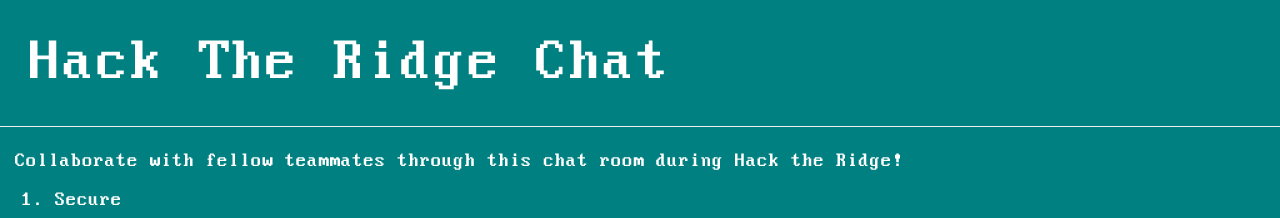
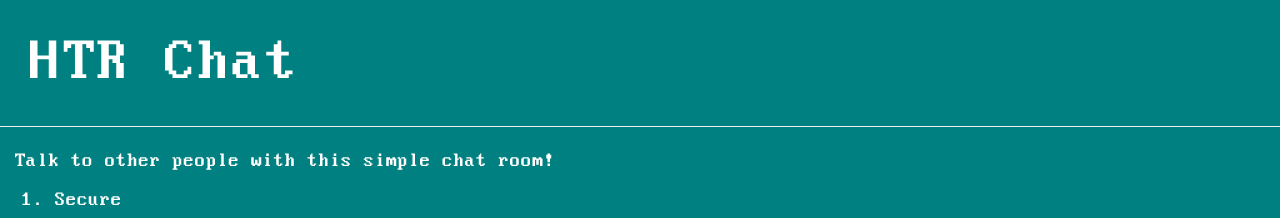
Before and after one commit to Kevin8675/HTR-Chat, an Angular app: page / in a window 1280 px wide. Shown: the top 218 px of the page. Built offline with nearby package versions, Linux system fonts and the light colour scheme; no server answers.

Commit message:
rebranding changes

```diff
--- a/src/app/app.component.html
+++ b/src/app/app.component.html
@@ -1,16 +1,16 @@
 <div class="container-fluid">
   <div class="row">
-    <h2>Hack The Ridge Chat</h2>
+    <h2>HTR Chat</h2>
     <hr>
   </div>
   <body>
-    Collaborate with fellow teammates through this chat room during Hack the Ridge!
+    Talk to other people with this simple chat room!
   </body>
     <p>
       <ol>
         <li>Secure</li>
         <li>Private</li>
-        <li>Open Source on <a href="https://github.com/Kevin8675/HacktheRidge-Retro-Forums" target="_blank">GitHub</a></li>
+        <li>Open Source on <a href="https://github.com/Kevin8675/HTR-Chat" target="_blank">GitHub</a></li>
       </ol>
     <br>
   <div class="row">
```
